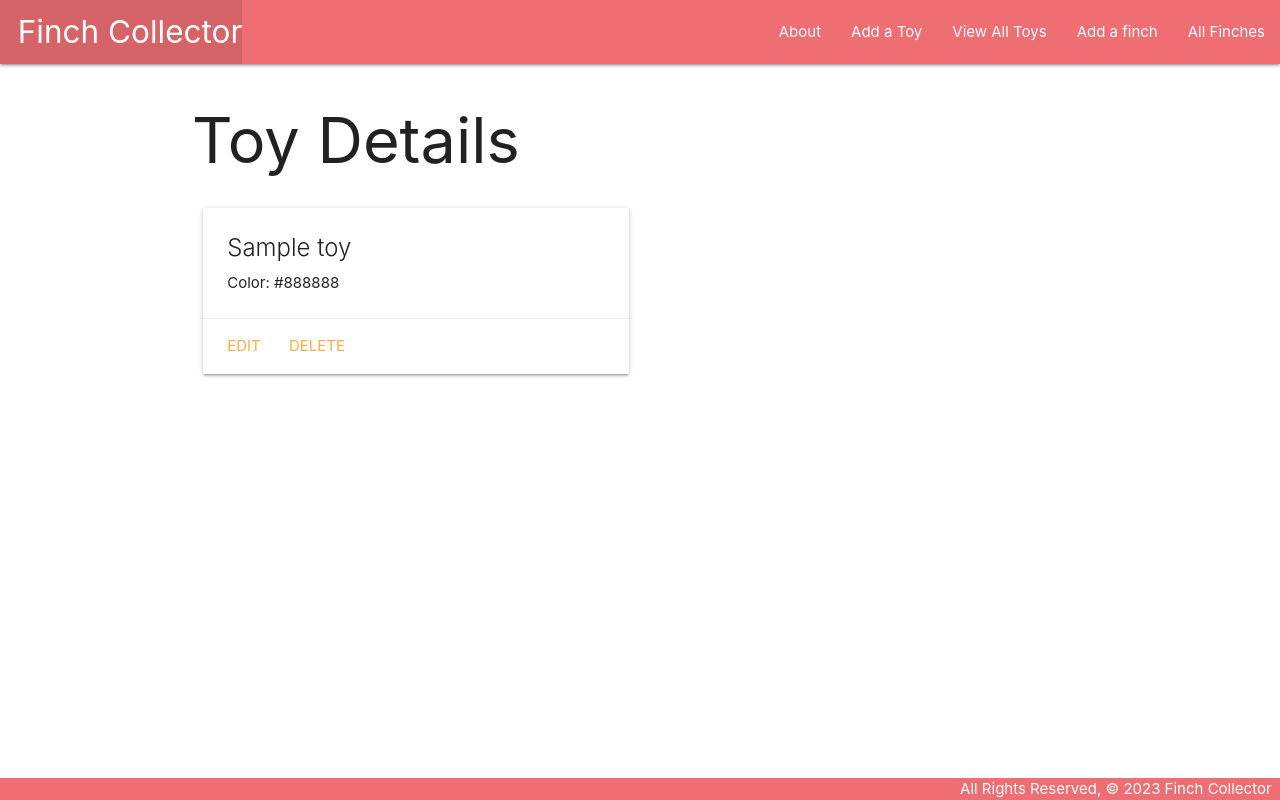
After one commit to jyoti1581989/finchcollector, a Django app: page /toys/1/ in a window 1280 px wide. The commit adds this page. Run offline with Django 4.2, Linux system fonts and the light colour scheme; tables that the repository leaves empty hold one stand-in row (values such as "Sample post").

Commit message:
Impliment  ManytoMany relationship between finches and toys

```diff
--- a/main_app/Templates/base.html
+++ b/main_app/Templates/base.html
@@ -22,6 +22,8 @@
         </ul>
         <ul class="right">
           <li><a href="{% url 'about' %}">About</a></li>
+          <li><a href="{% url 'toys_create' %}">Add a Toy</a></li>
+          <li><a href="{% url 'toys_index' %}">View All Toys</a></li>
           <li><a href="{% url 'finch_create' %}">Add a finch</a></li>
           <li><a href="{% url 'index' %}">All Finches</a></li>
         </ul>
--- /dev/null
+++ b/main_app/Templates/main_app/toy_detail.html
@@ -0,0 +1,23 @@
+{% extends 'base.html' %}
+{% block content %}
+
+<h1>Toy Details</h1>
+
+<div class="row">
+  <div class="col s6 col-offset-3">
+    <div class="card">
+      <div class="card-content">
+        <span class="card-title">
+          {{ toy.name }}</span>
+        <p>Color:
+          {{ toy.color }}
+        </p>
+      </div>
+      <div class="card-action">
+        <a href="{% url 'toys_update' toy.id %}">Edit</a>
+        <a href="{% url 'toys_delete' toy.id %}">Delete</a>
+      </div>
+    </div>
+  </div>
+</div>
+{% endblock %}
--- a/main_app/admin.py
+++ b/main_app/admin.py
@@ -2,9 +2,9 @@ from django.contrib import admin
 
 # Register your models here.
 # import your models here
-from .models import Finch, Feeding
+from .models import Finch, Feeding, Toy
 
 # Register your models here
 admin.site.register(Finch)
-
 admin.site.register(Feeding)
+admin.site.register(Toy)
--- a/main_app/models.py
+++ b/main_app/models.py
@@ -9,12 +9,24 @@ MEALS = (
     ('D', 'Dinner')
 )
 
+class Toy(models.Model):
+  name = models.CharField(max_length=50)
+  color = models.CharField(max_length=20)
+
+  def __str__(self):
+    return self.name
+
+  def get_absolute_url(self):
+    return reverse('toys_detail', kwargs={'pk': self.id})
+
 # Create your models here.
 class Finch(models.Model):
     name = models.CharField(max_length=100)
     species = models.CharField(max_length=100)
     description = models.TextField(max_length=250)
     age = models.IntegerField()
+    # Add the M:M relationship
+    toys = models.ManyToManyField(Toy)
 
     def __str__(self):
        return f'{self.name} ({self.id})'
--- a/main_app/urls.py
+++ b/main_app/urls.py
@@ -10,4 +10,11 @@ urlpatterns = [
   path('finches/<int:pk>/update/', views.FinchUpdate.as_view(), name='finches_update'),
   path('finches/<int:pk>/delete/', views.FinchDelete.as_view(), name='finches_delete'),
   path('finches/<int:finch_id>/add_feeding/', views.add_feeding, name='add_feeding'),
+  path('finches/<int:finch_id>/assoc_toy/<int:toy_id>/', views.assoc_toy, name='assoc_toy'),
+  path('finches/<int:finch_id>/unassoc_toy/<int:toy_id>/', views.unassoc_toy, name='unassoc_toy'),
+  path('toys/', views.ToyList.as_view(), name='toys_index'),
+  path('toys/<int:pk>/', views.ToyDetail.as_view(), name='toys_detail'),
+  path('toys/create/', views.ToyCreate.as_view(), name='toys_create'),
+  path('toys/<int:pk>/update/', views.ToyUpdate.as_view(), name='toys_update'),
+  path('toys/<int:pk>/delete/', views.ToyDelete.as_view(), name='toys_delete'),
 ]
--- a/main_app/views.py
+++ b/main_app/views.py
@@ -1,8 +1,9 @@
 from django.shortcuts import render, redirect
 from django.views.generic.edit import CreateView, UpdateView, DeleteView
-# Import the Finch Model
-from .models import Finch
+from django.views.generic import ListView, DetailView
+from .models import Finch, Toy
 from .forms import FeedingForm
+
 
 
 # Create views here.
@@ -21,9 +22,16 @@ def finches_index(request):
 
 def finches_detail(request, finch_id):
   finch = Finch.objects.get(id=finch_id)
+  # Get the toys the finch doesn't have...
+  # First, create a list of the toy ids that the finch DOES have
+  id_list = finch.toys.all().values_list('id')
+  #Now we can query for toys whose ids are not in the list using exclude
+  toys_finch_doesnt_have = Toy.objects.exclude(id__in=id_list)
   feeding_form = FeedingForm()
   return render(request, 'finches/detail.html', {
-     'finch': finch, 'feeding_form': feeding_form
+     'finch': finch, 'feeding_form': feeding_form,
+     # Add the toys to be displayed
+     'toys': toys_finch_doesnt_have
   })
 
 def add_feeding(request, finch_id):
@@ -48,3 +56,30 @@ class FinchUpdate(UpdateView):
 class FinchDelete(DeleteView):
   model = Finch
   success_url = '/finches'
+
+
+class ToyList(ListView):
+  model = Toy
+
+class ToyDetail(DetailView):
+  model = Toy
+
+class ToyCreate(CreateView):
+  model = Toy
+  fields = '__all__'
+
+class ToyUpdate(UpdateView):
+  model = Toy
+  fields = ['name', 'color']
+
+class ToyDelete(DeleteView):
+  model = Toy
+  success_url = '/toys'
+
+def assoc_toy(request, finch_id, toy_id):
+  Finch.objects.get(id=finch_id).toys.add(toy_id)
+  return redirect('detail', finch_id=finch_id)
+
+def unassoc_toy(request, finch_id, toy_id):
+  Finch.objects.get(id=finch_id).toys.remove(toy_id)
+  return redirect('detail', finch_id=finch_id)
```
Also changed, not shown: main_app/Templates/finches/detail.html (+54 -0 lines), main_app/Templates/main_app/toy_confirm_delete.html (added, +14 -0 lines), main_app/Templates/main_app/toy_form.html (added, +19 -0 lines), main_app/Templates/main_app/toy_list.html (added, +20 -0 lines), main_app/migrations/0003_toy_alter_feeding_options_alter_feeding_date.py (added), main_app/migrations/0004_finch_toys.py (added).
